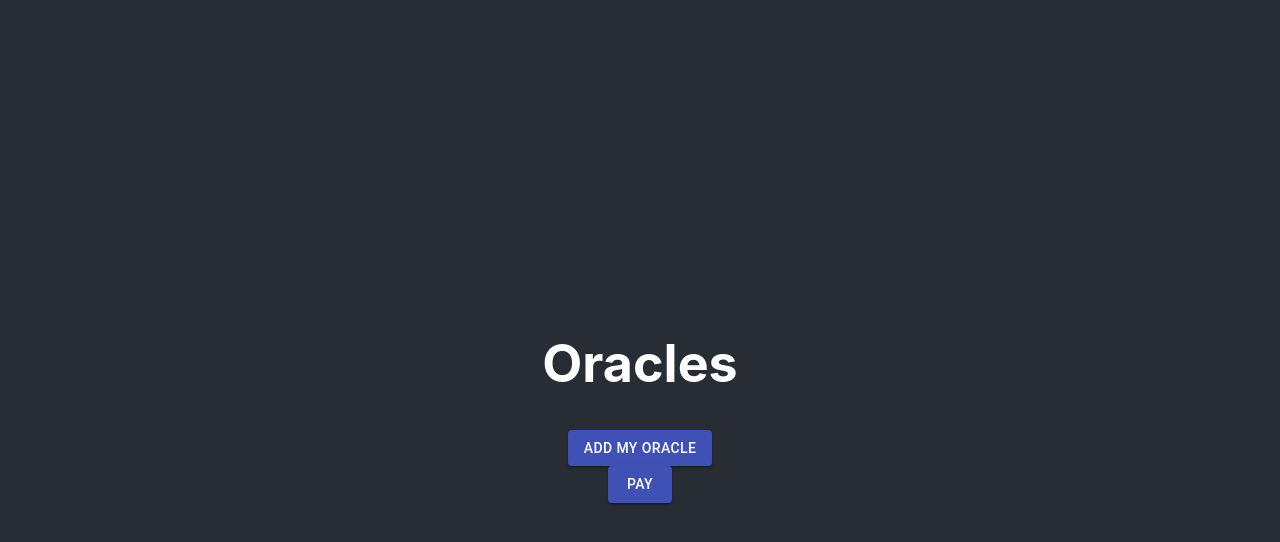
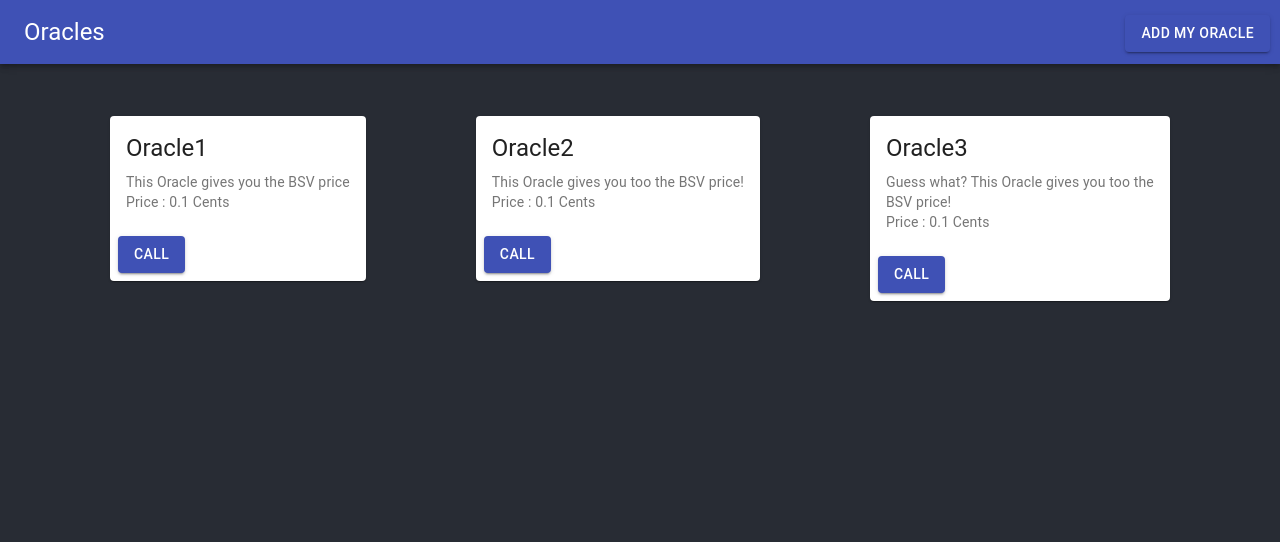
Before and after one commit to Zhell1/RUN2k21, a React (Create React App) app: page / in a window 1280 px wide. Shown: the top 542 px of the page. Built offline with nearby package versions, Linux system fonts and the light colour scheme.

Commit message:
Update App.js

```diff
--- a/src/App.js
+++ b/src/App.js
@@ -1,15 +1,65 @@
 import React, { useState } from 'react';
-import { Button } from '@material-ui/core';
+import './App.css';
+import { Button, Container } from '@material-ui/core';
 import { makeStyles } from '@material-ui/core/styles';
 import {Presto, embed} from 'paypresto.js';
-import ResponsiveDialog from "./PayDialog"
-
-import './App.css';
+import ResponsiveDialog from "./PayDialog";
+import Grid from '@material-ui/core/Grid';
 import logo from './logo.svg';
+import Card from '@material-ui/core/Card';
+import CardActionArea from '@material-ui/core/CardActionArea';
+import CardActions from '@material-ui/core/CardActions';
+import CardContent from '@material-ui/core/CardContent';
+import CardMedia from '@material-ui/core/CardMedia';
+import AppBar from '@material-ui/core/AppBar';
+import Toolbar from '@material-ui/core/Toolbar';
+import IconButton from '@material-ui/core/IconButton';
+import Typography from '@material-ui/core/Typography';
 
 const useStyles = makeStyles((theme) => ({
+}));
 
-}));
+const useCardStyles = makeStyles({
+  root: {
+    maxWidth: 300,
+    textAlign: 'left',
+  },
+});
+
+function OracleCard(props) {
+  const classes = useCardStyles();
+  const [isOpenDialog, set_isOpenDialog] = useState(false)
+  const handleClosedDialog = () => {
+    set_isOpenDialog(false)
+  }
+  return(
+    <Card className={classes.root}>
+      <ResponsiveDialog open={isOpenDialog} handleClose={handleClosedDialog}>
+          <div className="payprestoWidget" id="payprestoWidget"></div>
+          <div id="payprestowidget"></div>
+        </ResponsiveDialog>
+      <CardActionArea>
+        <CardContent>
+          <Typography gutterBottom variant="h5" component="h2">
+            {props.title}
+          </Typography>
+          <Typography variant="body2" color="textSecondary" component="p">
+            {props.description}
+          </Typography>
+          <Typography variant="body2" color="textSecondary" component="p">
+            Price : {props.price}
+          </Typography>
+        </CardContent>
+      </CardActionArea>
+      <CardActions>
+        <Button variant="contained" color="primary"
+          onClick={()=>{ set_isOpenDialog(true); pay() }}>
+          Call
+        </Button>
+      </CardActions>
+    </Card>
+  )
+}
 
 
 function pay(){
@@ -18,12 +68,11 @@ function pay(){
     key: 'Kx2p4o7FYJYjEwufdYJLXjPtu2vaSpQ8mB7mjMJnaHnPSrGQ1nQk',
     description: 'My test payment',
     outputs: [
-      { to: '1CBTGrChDDGsewF1eAV6FQyxRaSXRvUT7o', satoshis: 5000 }, // TODO replace with oracle address
+      { to: '1NSnepC6vitDCVozFJLw1BK2xTDY34KJbX', satoshis: 546 }, // TODO replace with oracle address
       { data: [Buffer.from("Hello world!")] }
     ]
   })
   console.log(payment)
-
   payment
     .mount(embed('#payprestowidget', { style: ['rounded', 'border-thick'] }))
     .on('funded', payment => payment.pushTx())
@@ -32,34 +81,27 @@ function pay(){
 
 function App() {
   const classes = useStyles();
-
-  const [isOpenDialog, set_isOpenDialog] = useState(false)
-
-  const handleClosedDialog = () => {
-    set_isOpenDialog(false)
-  }
+  return (
+    <div className="App">
+      <header className="App-header" style={{display: 'block'}}>
+      <AppBar position="static" style={{marginBottom: "2em"}}>
+        <Toolbar>
+          <Typography variant="h5" className={classes.title}>
+            Oracles
+          </Typography>
+          <Button variant="contained" color="primary" style={{position: "absolute", right: "10px", top: "15px"}}>
+            Add My Oracle
+          </Button>
+        </Toolbar>
+      </AppBar>
 
 
-  return (
-    <div className="App">
-      <header className="App-header">
-        <h1>
-          Oracles
-        </h1>
 
-        <Button variant="contained" color="primary">
-            Add My Oracle
-        </Button>
-
-        <ResponsiveDialog open={isOpenDialog} handleClose={handleClosedDialog}>
-          <div className="payprestoWidget" id="payprestoWidget"></div>
-          <div id="payprestowidget"></div>
-        </ResponsiveDialog>
-
-        <Button variant="contained" color="primary"
-                onClick={()=>{ set_isOpenDialog(true); pay() }}>
-          PAY
-        </Button>
+        <Grid container direction="row" justify="space-evenly" alignItems="flex-start">
+          <OracleCard title="Oracle1" description="This Oracle gives you the BSV price" price="0.1 Cents"/>
+          <OracleCard title="Oracle2" description="This Oracle gives you too the BSV price!" price="0.1 Cents"/>
+          <OracleCard title="Oracle3" description="Guess what? This Oracle gives you too the BSV price!" price="0.1 Cents"/>
+        </Grid>
       </header>
     </div>
   );
```
